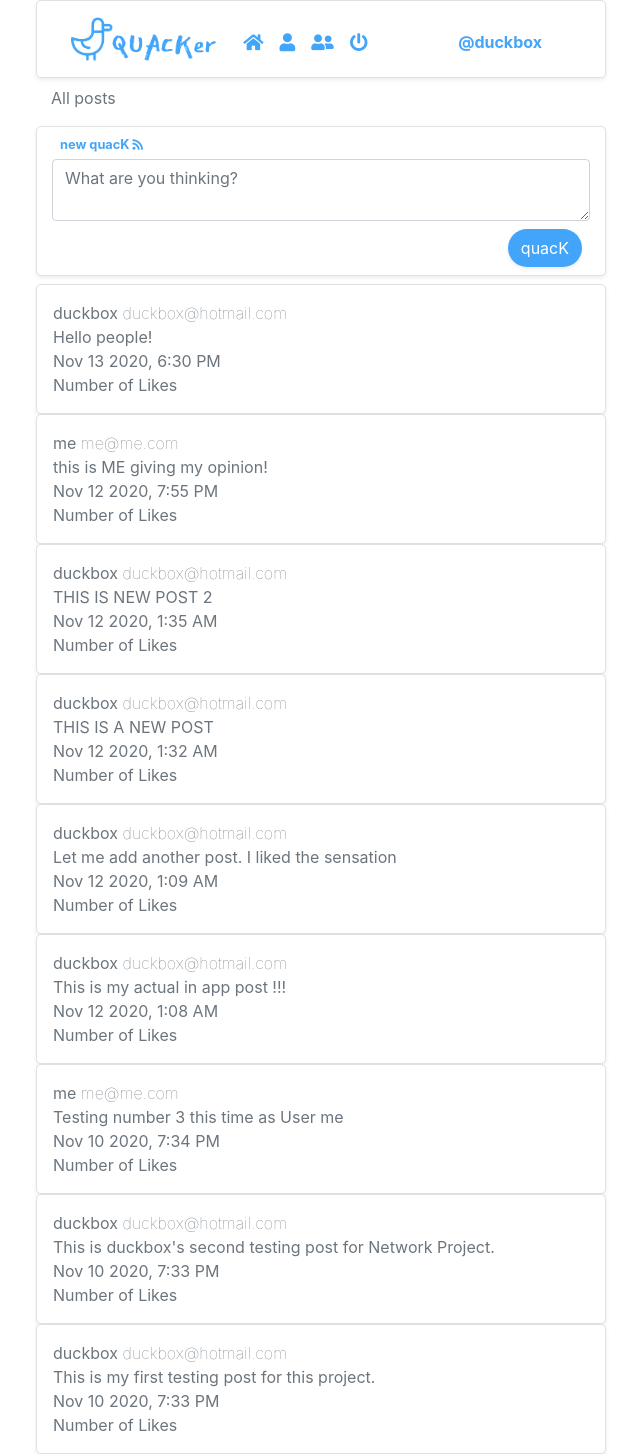
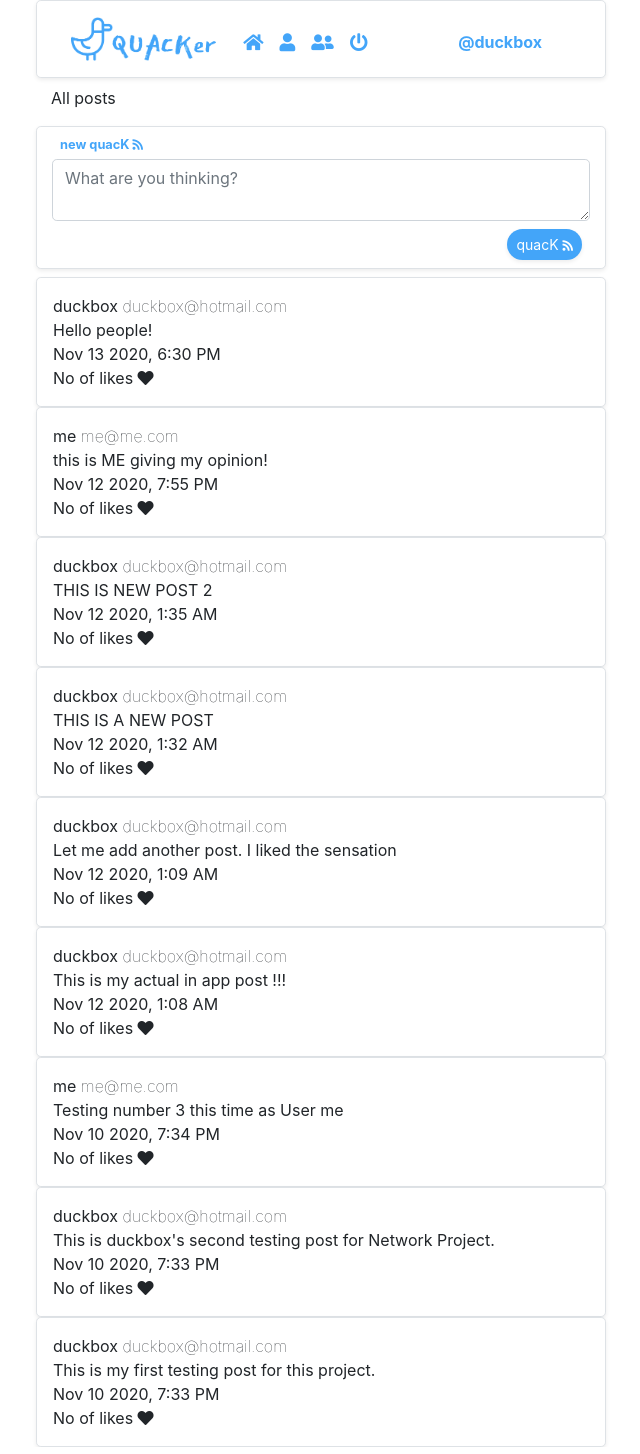
Before and after one commit to duckbox72/quacker, a Django app: page / in a window 1280 px wide. Shown: the whole page, without its empty margins (319-959 px from the left). Run offline with Django 3.2, Linux system fonts and the light colour scheme; a user stored in the database is signed in; data comes from the database, SQL or seed files in the repository; both versions use the stored data as it was after the commit; some libraries are stand-ins or nearby versions.

Commit message:
include react scripts

```diff
--- a/network/static/network/index.js
+++ b/network/static/network/index.js
@@ -57,7 +57,7 @@ function load_feed(feed) {
                 </div>
                 <div class="row">
                     <div class="col">
-                        Number of Likes
+                        <div>No of likes <i class="fas fa-heart"></i><div>
                     </div>
                 </div>
             </div>`;
--- a/network/static/network/styles.css
+++ b/network/static/network/styles.css
@@ -2,17 +2,27 @@
     font-size: 12px;
     color: rgb(67, 165, 249);
 }
-#fa-rss {
+#fa-rss:hover {
     font-size: 12px;
     color: rgb(67, 165, 249);
 }
 
-.fas {
+#fa-rss-white {
+    font-size: 12px;
+    color: white;
+}
+
+#fa-rss-white:hover {
+    font-size: 12px;
+
+}
+
+.fa-home, .fa-user, .fa-user-friends, .fa-user-plus, .fa-power-off {
     font-size: 18px;
     color: rgb(67, 165, 249);
 
 }
-.fas:hover {
+.fa-home:hover {
 
     color: rgb(7, 135, 249);
 }
--- a/network/templates/network/index.html
+++ b/network/templates/network/index.html
@@ -22,12 +22,12 @@
                 </div>
                 <div class="row mt-1">
                     <div class="col">
-                        <textarea id="post-form-text" class="form-control" type="text" placeholder="What are you thinking?" required></textarea>
+                        <textarea id="post-form-text" class="form-control rounded-lg text-muted" type="text" placeholder="What are you thinking?" required></textarea>
                     </div>
                 </div>
                 <div class="row">
                     <div class="col text-right">
-                        <input id="post-form-submit" class="btn my-btn rounded-pill shadow-sm  m-2" value="quacK" type="submit">
+                        <button id="post-form-submit" class="btn btn-sm my-btn rounded-pill shadow-sm  m-2" type="submit">quacK <i id="fa-rss-white" class="fas fa-rss"></i></button>
                     </div>
                 </div>
             </form>
--- a/network/templates/network/layout.html
+++ b/network/templates/network/layout.html
@@ -9,11 +9,15 @@
         <link rel="stylesheet" href="https://use.fontawesome.com/releases/v5.3.1/css/all.css" integrity="sha384-mzrmE5qonljUremFsqc01SB46JvROS7bZs3IO2EmfFsd15uHvIt+Y8vEf7N7fWAU" crossorigin="anonymous">
         <link href="{% static 'network/styles.css' %}" rel="stylesheet">
 
+        <!-- INCLUDES JAVASCRIPT PACKAGES REACT, REACTDOM, BABEL-->
+        <script src="https://unpkg.com/react@16/umd/react.development.js" crossorigin></script>
+        <script src="https://unpkg.com/react-dom@16/umd/react-dom.development.js" crossorigin></script>
+        <script src="https://unpkg.com/babel-standalone@6/babel.min.js"></script>
 
         {% block script %}
         {% endblock %}
     </head>
-    <body class="bg-white text-secondary">
+    <body class="bg-white ">
         <div class="container sticky-top">
             <div class="row">
                 <div class="col">
```
Also changed, not shown: db.sqlite3.
